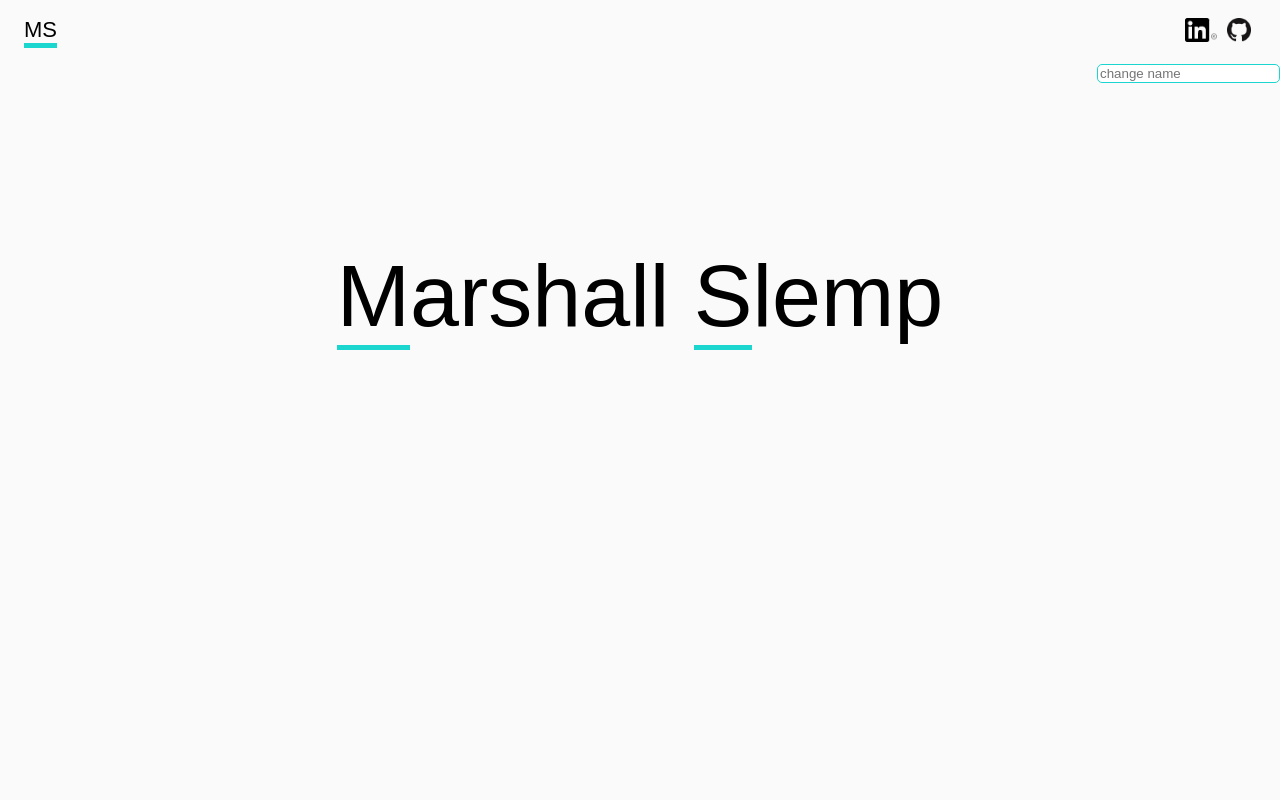
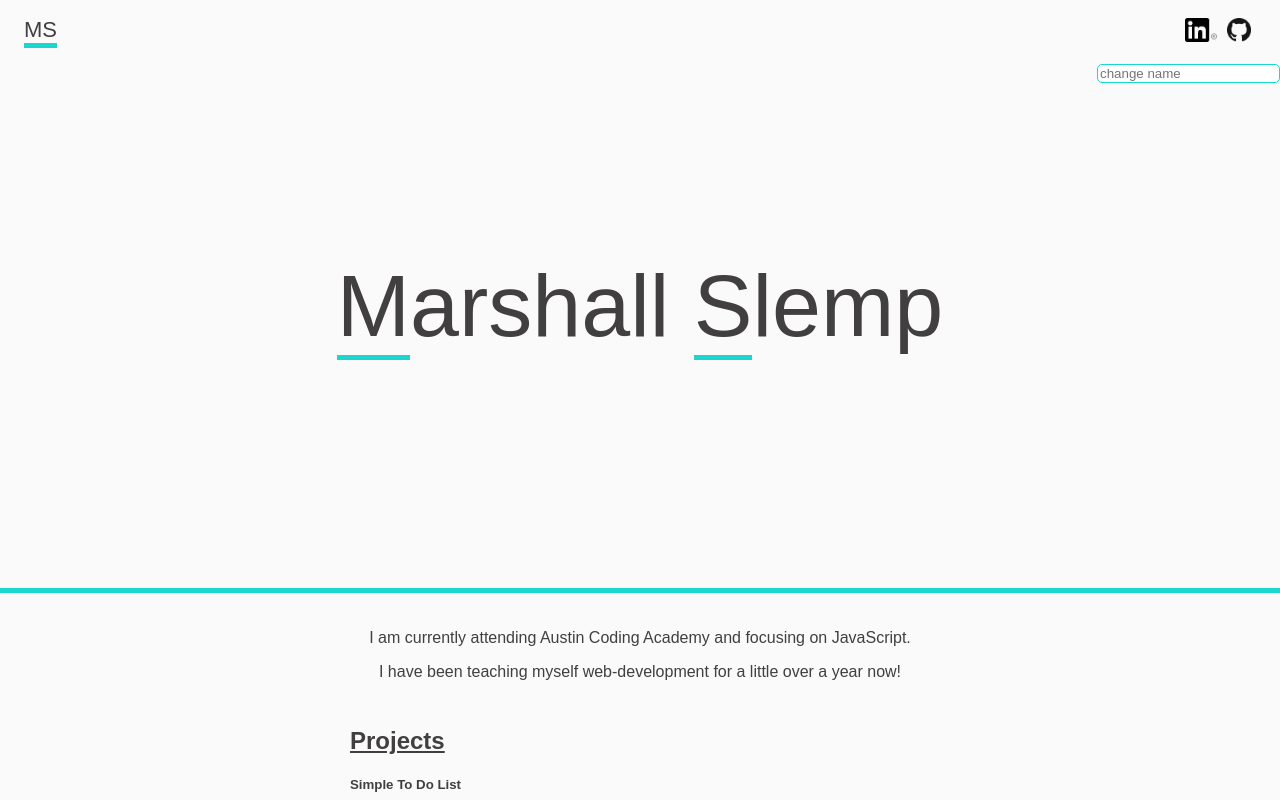
Before and after one commit to marshall405/portfolio-aca, a React (Create React App) app: page / in a window 1280 px wide. Shown: the top 800 px of the page. Built offline with nearby package versions, Linux system fonts and the light colour scheme.

Commit message:
adjust css for jumbo

```diff
--- a/src/components/Jumbo.js
+++ b/src/components/Jumbo.js
@@ -10,13 +10,13 @@ export class Jumbo extends React.Component {
             return (
                 <div className='jumbo'>
                     <h1><span>M</span>arshall <span>S</span>lemp</h1>
-                 </div>
+                </div>
             )
         } else {
             return (
                 <div className='jumbo'>
                     <h1>{this.props.name}</h1>
-                 </div>
+                </div>
             )
         }
 
--- a/src/styles/App.css
+++ b/src/styles/App.css
@@ -1,5 +1,6 @@
 html {
   font-family: 'Montserrat', sans-serif;
+  color: #413f3f;
 }
 
 
@@ -36,9 +37,10 @@ img {
 
 .jumbo {
   width: 100%;
-  height: 700px;
+  height: 500px;
   padding-top: 162px;
-
+  border-bottom: 5px solid #1bd6cf;
+  margin: 10px 0px;
 }
 .jumbo h1 {
   text-align: center;
```
